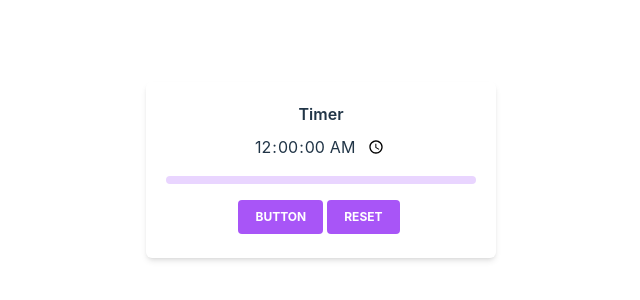
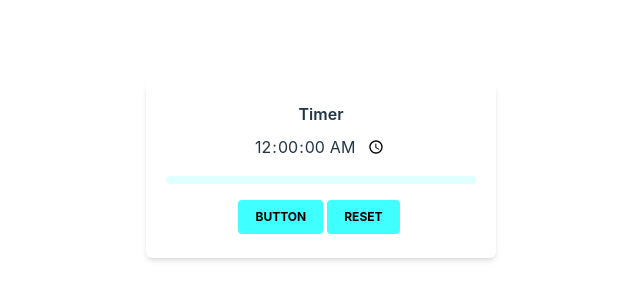
Before and after one commit to gckohaku/timer-learn-Vue.js, a Vue app: page / in a window 1280 px wide. Shown: the part 262-562 px from the top of the page, without its empty margins (319-959 px from the left). Built offline with nearby package versions, Linux system fonts and the light colour scheme.

Commit message:
change color

```diff
--- a/src/components/Timer.vue
+++ b/src/components/Timer.vue
@@ -89,8 +89,8 @@ const remainingTimePercent = computed((): number => {
 					<input type="time" step="1" class="outline-none" v-model="time" @input="resetTimerExceptTime()">
 				</div>
 				<div class="relative mb-4">
-					<div class="overflow-hidden h-2 text-xs flex rounded bg-purple-200">
-						<div :style="'width:' + remainingTimePercent + '%'" class="shadow-none flex flex-col text-center whitespace-nowrap text-white justify-center bg-purple-500">
+					<div class="overflow-hidden h-2 text-xs flex rounded bg-[#e0ffff]">
+						<div :style="'width:' + remainingTimePercent + '%'" class="shadow-none flex flex-col text-center whitespace-nowrap text-white justify-center bg-[#40ffff]">
 						</div>
 					</div>
 				</div>
--- a/src/index.css
+++ b/src/index.css
@@ -3,13 +3,13 @@
 @tailwind utilities;
 
 .btn {
-    @apply text-white font-bold uppercase text-xs px-4 py-2 rounded mr-1 mb-1 ease-linear transition-all duration-150;
+    @apply text-black font-bold uppercase text-xs px-4 py-2 rounded mr-1 mb-1 ease-linear transition-all duration-150;
 }
 
 .purple-btn {
-    @apply btn bg-purple-500;
+    @apply btn bg-[#40ffff];
 }
 
 .purple-btn:active {
-    @apply bg-purple-600;
+    @apply bg-[#00e0e0];
 }
```
